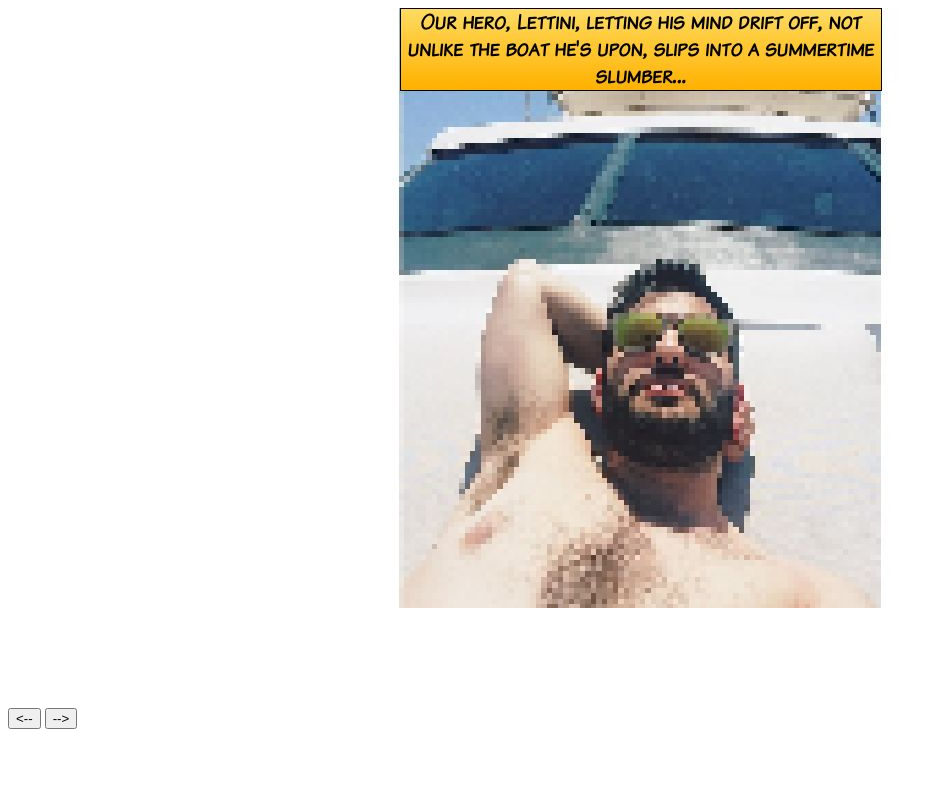
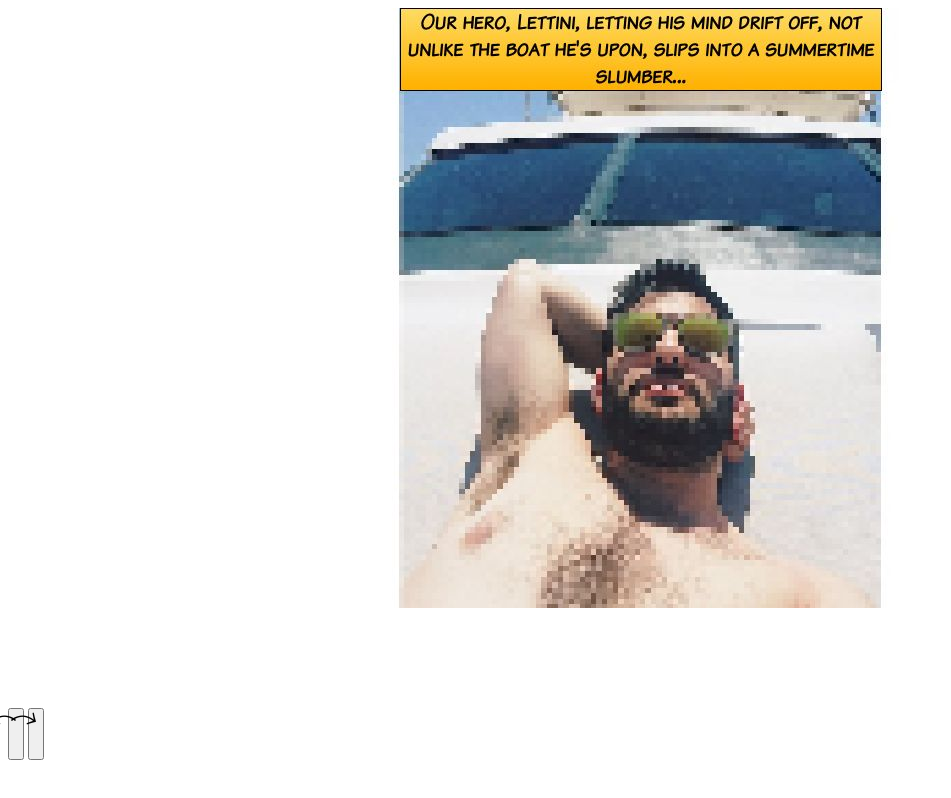
Before and after one commit to zmoazeni/glowing-nemesis, a plain HTML site: page index.html in a window 1280 px wide. Shown: the whole page, without its empty margins (0-951 px from the left). Drawn offline with nearby package versions, Linux system fonts and the light colour scheme.

Commit message:
Style the page buttons

```diff
--- a/css/main.css
+++ b/css/main.css
@@ -1,3 +1,7 @@
+.page-button {
+  font-size: 40px;
+}
+
 .bb-bookblock {
   height: 600px;
   width: 1200px;
--- a/index.html
+++ b/index.html
@@ -70,14 +70,8 @@
   </div>
 
   <div style='margin-top: 100px'>
-    <button type="button" class="js-prev">
-      <--
-    </button>
-
-
-    <button type="button" class="js-next">
-      -->
-    </button>
+    <button type="button" class="page-button js-prev">⃔</button>
+    <button type="button" class="page-button js-next">⃕</button>
   </div>
 
   <div id='js-songs'>
```
